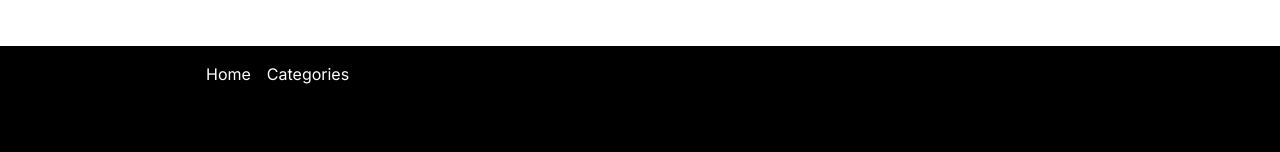
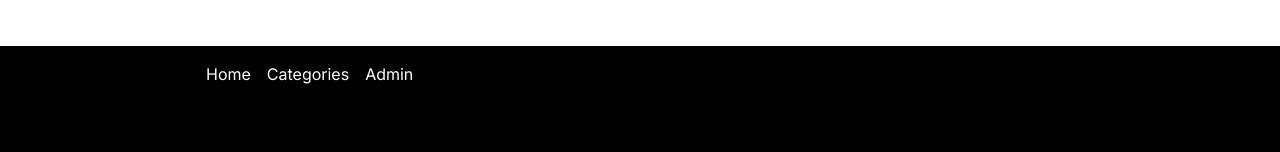
Before and after one commit to doctarhyf/luga, a Next.js app: page / in a window 1280 px wide. Shown: the part 2131-2283 px from the top of the page. Built offline with nearby package versions, Linux system fonts and the light colour scheme.

Commit message:
added admin to footer

```diff
--- a/app/layout.tsx
+++ b/app/layout.tsx
@@ -39,6 +39,7 @@ export function Footer() {
         {[
           { name: "Home", path: "/" },
           { name: "Categories", path: "/categories" },
+          { name: "Admin", path: "/admin" },
         ].map((l, i) => (
           <Link key={i} href={l.path}>
             {l.name}
```
